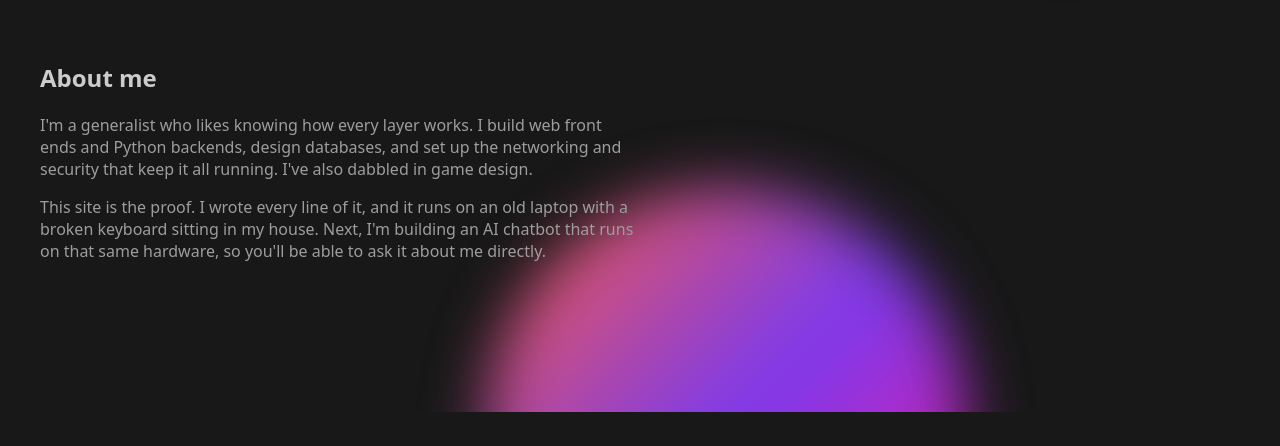
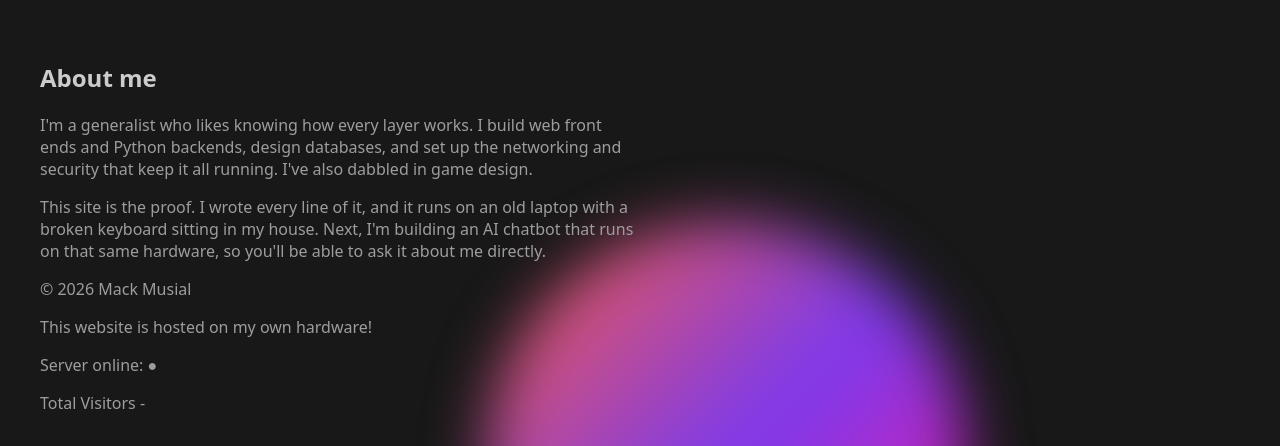
Before and after one commit to MackMusial/mackmusial.com, a plain HTML site: page index.html in a window 1280 px wide. Shown: the part 388-834 px from the top of the page. Before the commit the page ends 800 px from the top, so only its background shows below. Drawn offline with Linux system fonts and the light colour scheme.

Commit message:
Add server information and visitor count to footer

```diff
--- a/index.html
+++ b/index.html
@@ -48,6 +48,12 @@
             </section>
         </main>
         <footer class="article">
+            <p>&copy; 2026 Mack Musial</p>
+            <div>
+                <p>This website is hosted on my own hardware!</p>
+                <p>Server online: ●</p>
+            </div>
+            <p>Total Visitors -</p>
         </footer>
     </body>
 </html>
```
